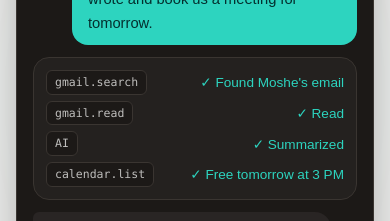
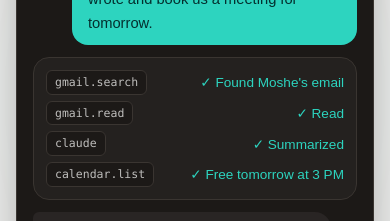
Before and after one commit to elyotam/OPSQ-WEBSITE, a Next.js app: page /en in a window 390 px wide. Shown: the part 900-1121 px from the top of the page. Built offline with nearby package versions, Linux system fonts and the light colour scheme.

Commit message:
Replace the remaining AI wording with digital employee
The phone-call copy, the roadmap intro and the FAQ said AI assistant.
They now say digital employee, and the call copy states it introduces
itself as one, not as a person.

```diff
--- a/src/i18n/dictionaries.ts
+++ b/src/i18n/dictionaries.ts
@@ -57,7 +57,7 @@
     steps: [
       { tool: "gmail.search", label: "נמצא מייל ממשה" },
       { tool: "gmail.read", label: "נקרא" },
-      { tool: "AI", label: "סוכם" },
+      { tool: "claude", label: "סוכם" },
       { tool: "calendar.list", label: "פנוי מחר ב-15:00" },
     ],
     summary: "משה שלח את החוזה אתמול. הוא מבקש לסגור עד סוף השבוע, ויש לו שאלה אחת על מועד התשלום.",
@@ -234,7 +234,7 @@
   future: {
     eyebrow: "הצעד הבא",
     title: "זה רק ההתחלה.",
-    sub: "OpsQ נבנה כדי להפוך מעוזר AI לעובד דיגיטלי שמבצע עבודה בעולם האמיתי. כל יכולת כאן מסומנת לפי המצב האמיתי שלה.",
+    sub: "OpsQ נבנה כדי לגדול מעוזר לעובד דיגיטלי מלא, שמבצע עבודה בעולם האמיתי. כל יכולת כאן מסומנת לפי המצב האמיתי שלה.",
     whatsapp: {
       title: "עובד שחי גם ב-WhatsApp",
       body: "לסוכן יהיה מספר WhatsApp משלו. שומרים אותו כאיש קשר, ומדברים איתו כמו עם עובד.",
@@ -245,7 +245,7 @@
     },
     phone: {
       title: "הוא גם יוכל להרים טלפון.",
-      body: "OpsQ נבנה כדי לבצע שיחות אמיתיות בשם העסק: לברר, לתאם, לקבוע ולעדכן. בתחילת כל שיחה הוא מציג את עצמו כעוזר AI.",
+      body: "OpsQ נבנה כדי לבצע שיחות אמיתיות בשם העסק: לברר, לתאם, לקבוע ולעדכן. בתחילת כל שיחה הוא מציג את עצמו כעובד דיגיטלי, לא כאדם.",
       examples: [
         "״תתקשר למוסך ותבדוק מתי יש תור.״",
         "״תתקשר לחנות החיות ותבדוק אם האוכל הקבוע במלאי.״",
@@ -375,7 +375,7 @@
       },
       {
         q: "הוא יוכל לבצע שיחות טלפון?",
-        a: "זה בפיתוח ועוד לא זמין. הכוונה היא שיחות קצרות לבירור ותיאום, שבתחילתן הוא מציג את עצמו כעוזר AI, ובסופן מגיע אליך סיכום.",
+        a: "זה בפיתוח ועוד לא זמין. הכוונה היא שיחות קצרות לבירור ותיאום, שבתחילתן הוא מציג את עצמו כעובד דיגיטלי, ובסופן מגיע אליך סיכום.",
       },
       {
         q: "הוא יוכל לבצע פעולות באתרים?",
@@ -441,7 +441,7 @@
     steps: [
       { tool: "gmail.search", label: "Found Moshe's email" },
       { tool: "gmail.read", label: "Read" },
-      { tool: "AI", label: "Summarized" },
+      { tool: "claude", label: "Summarized" },
       { tool: "calendar.list", label: "Free tomorrow at 3 PM" },
     ],
     summary: "Moshe sent the contract yesterday. He wants to close by the end of the week and has one question about the payment date.",
@@ -614,7 +614,7 @@
   future: {
     eyebrow: "What's next",
     title: "This is just the beginning.",
-    sub: "OpsQ is being built to grow from an AI assistant into a digital employee that does real-world work. Every capability here is labeled with its real status.",
+    sub: "OpsQ is being built to grow from an assistant into a full digital employee that does real-world work. Every capability here is labeled with its real status.",
     whatsapp: {
       title: "An employee that lives on WhatsApp too",
       body: "The agent will have its own WhatsApp number. Save it as a contact and talk to it like an employee.",
@@ -625,7 +625,7 @@
     },
     phone: {
       title: "It will pick up the phone, too.",
-      body: "OpsQ is being built to make real calls on your behalf: to check, coordinate, book and update. At the start of every call it introduces itself as an AI assistant.",
+      body: "OpsQ is being built to make real calls on your behalf: to check, coordinate, book and update. At the start of every call it introduces itself as a digital employee, not a person.",
       examples: [
         "“Call the garage and check when they have a slot.”",
         "“Call the pet shop and check the usual food is in stock.”",
@@ -751,7 +751,7 @@
       },
       {
         q: "Will it make phone calls?",
-        a: "It's in development and not available yet. The idea is short calls to check and coordinate, where it introduces itself as an AI assistant and sends you a summary afterwards.",
+        a: "It's in development and not available yet. The idea is short calls to check and coordinate, where it introduces itself as a digital employee and sends you a summary afterwards.",
       },
       {
         q: "Will it take actions on websites?",
```
